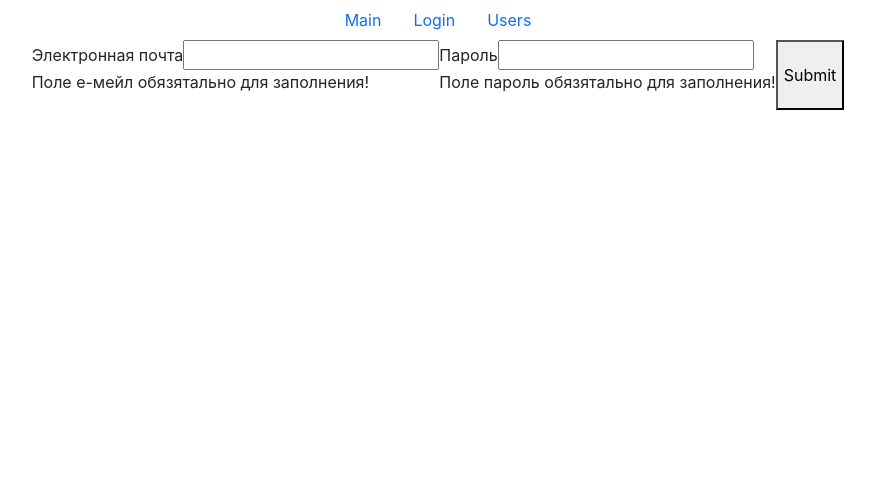
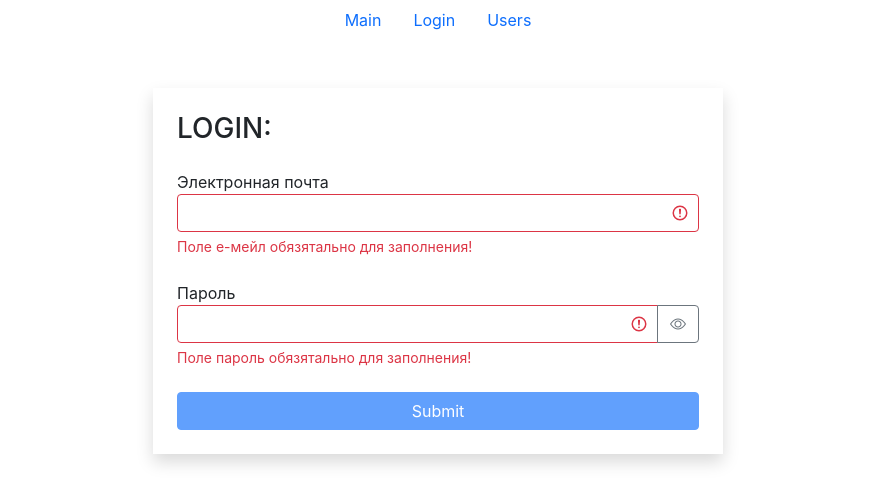
Before and after one commit to Raz3r444uk/Fast-company, a React (Create React App) app: page /login in a window 1280 px wide. Shown: the top 504 px of the page, without its empty margins (202-1077 px from the left). Built offline with nearby package versions, Linux system fonts and the light colour scheme.

Commit message:
feat: added form validation

```diff
--- a/src/components/textField.jsx
+++ b/src/components/textField.jsx
@@ -1,18 +1,44 @@
-import React from "react";
+import React, { useState } from "react";
 import PropTypes from "prop-types";
 
 const TextField = ({ label, type, name, value, onChange, error }) => {
+    const [showPassword, setShowPassword] = useState(false);
+
+    const getInputClasses = () => {
+        return "form-control" + (error ? " is-invalid" : "");
+    };
+
+    const toggleShowPassword = () => {
+        setShowPassword((prevState) => !prevState);
+    };
+
     return (
-        <div>
+        <div className="mb-4">
             <label htmlFor={name}>{label}</label>
+            <div className="input-group has-validation">
                 <input
-                type={type}
+                    className={getInputClasses()}
+                    type={showPassword ? "text" : type}
                     id={name}
                     value={value}
                     onChange={onChange}
                     name={name}
                 />
-            {error && <p>{error}</p>}
+                {type === "password" && (
+                    <button
+                        className="btn btn-outline-secondary"
+                        type="button"
+                        onClick={toggleShowPassword}
+                    >
+                        <i
+                            className={
+                                "bi bi-eye" + (showPassword ? "-slash" : "")
+                            }
+                        ></i>
+                    </button>
+                )}
+                {error && <div className="invalid-feedback">{error}</div>}
+            </div>
         </div>
     );
 };
--- a/src/layouts/login.jsx
+++ b/src/layouts/login.jsx
@@ -21,11 +21,24 @@
         email: {
             isRequred: {
                 message: `Поле е-мейл обязятально для заполнения!`
+            },
+            isEmail: {
+                message: `E-mail введен некорректно!`
             }
         },
         password: {
             isRequred: {
                 message: `Поле пароль обязятально для заполнения!`
+            },
+            isCapitallSymbol: {
+                message: `Пароль должен содержать хотя бы одну заглавную букву!`
+            },
+            isContainDigit: {
+                message: `Пароль должен содержать хотя бы одно число!`
+            },
+            min: {
+                message: `Минимальное количество симоволов - 8`,
+                value: 8
             }
         }
     };
@@ -36,6 +49,8 @@
         return Object.keys(errors).length !== 0;
     };
 
+    const isValid = Object.keys(errors).length !== 0;
+
     const handleSubmit = (e) => {
         e.preventDefault();
         const isValid = validate();
@@ -44,10 +59,11 @@
     };
 
     return (
-        <form
-            className="d-flex justify-content-center "
-            onSubmit={handleSubmit}
-        >
+        <div className="container mt-5">
+            <div className="row">
+                <div className="col-md-6 offset-md-3 shadow p-4">
+                    <h3 className="mb-4">LOGIN:</h3>
+                    <form onSubmit={handleSubmit}>
                         <TextField
                             label="Электронная почта"
                             name="email"
@@ -66,8 +82,17 @@
                             onChange={handleChange}
                             error={errors.password}
                         />
-            <button>Submit</button>
-        </form>
+                        <button
+                            type="submit"
+                            disabled={isValid}
+                            className="btn btn-primary w-100 mx-auto"
+                        >
+                            Submit
+                        </button>
+                    </form>{" "}
+                </div>
+            </div>
+        </div>
     );
 };
 
--- a/src/utils/validator.js
+++ b/src/utils/validator.js
@@ -1,14 +1,35 @@
 export function validator(data, config) {
     const errors = {};
     function validate(validateMethod, data, config) {
+        let statusValidate;
         switch (validateMethod) {
         case "isRequred":
-            if (data.trim() === "") return config.message;
+            statusValidate = data.trim() === "";
             break;
+        case "isEmail": {
+            const emailRegExp = /^\S+@\S+\.\S+$/g;
+            statusValidate = !emailRegExp.test(data);
+            break;
+        }
+        case "isCapitallSymbol": {
+            const capitaldRegExp = /[A-Z]+/g;
+            statusValidate = !capitaldRegExp.test(data);
+            break;
+        }
+        case "isContainDigit": {
+            const digitRegExp = /\d+/g;
+            statusValidate = !digitRegExp.test(data);
+            break;
+        }
+        case "min": {
+            statusValidate = data.length < config.value;
+            break;
+        }
 
         default:
             break;
         }
+        if (statusValidate) return config.message;
     }
     for (const fieldName in data) {
         for (const validateMethod in config[fieldName]) {
@@ -17,7 +38,7 @@
                 data[fieldName],
                 config[fieldName][validateMethod]
             );
-            if (error) {
+            if (error && !errors[fieldName]) {
                 errors[fieldName] = error;
             }
         }
```
Lines whose indentation alone changed are shown as unchanged.
